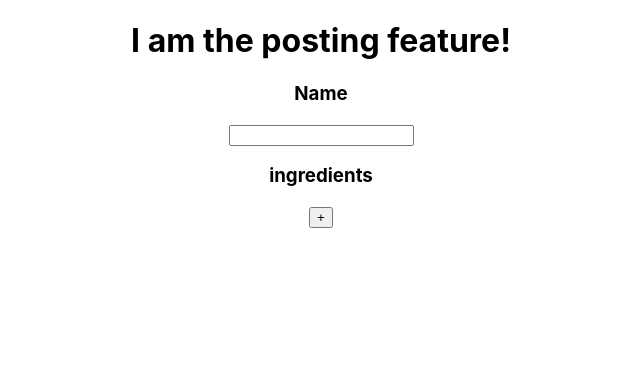
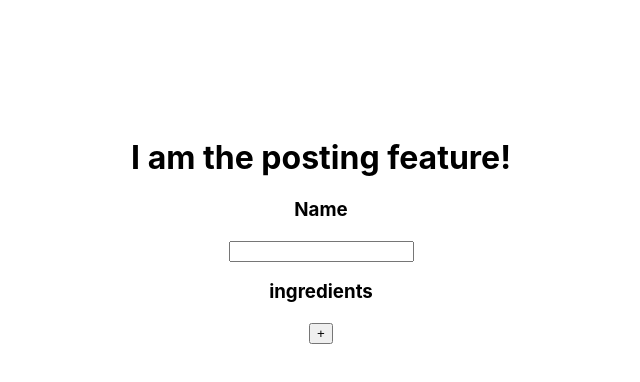
Before and after one commit to DaquanJ/the-bar, a React (Create React App) app: page / in a window 1280 px wide. Shown: the top 382 px of the page, without its empty margins (319-959 px from the left). Built offline with nearby package versions, Linux system fonts and the light colour scheme.

Commit message:
establishing mapping configs

```diff
--- a/src/components/Post.jsx
+++ b/src/components/Post.jsx
@@ -13,16 +13,25 @@ class Post extends Component {
          }
     }
 
+
     render() {
         return (
             <div>
+            {this.state.userRecipes.map(cocktail => (
+                <div>
+                    <h3> {cocktail.name} </h3>
+                    <img src={cocktail.images} alt=""/>
+                    <p> {cocktail.ingredients} </p>
+                </div>
+                ))}
                 <h1> I am the posting feature! </h1>
-                <form >
+                <form onSubmit = {e => e.preventDefault()} >
                     <h3>Name</h3>
                     <input type="text" onChange={ e => {this.setState({name: e.target.value})} } />
                     <input type="image" alt=''/>
                     <h3>ingredients</h3>
-                    <input type="submit" value='+'/>
+                    <input type="submit" value='+' />
+
                 </form>
             </div>
          );
```
